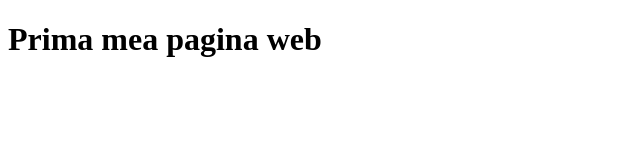
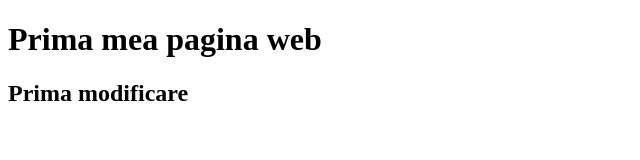
Before and after one commit to Otterisa/Demo, a plain HTML site: page index.html in a window 1280 px wide. Shown: the whole page, without its empty margins (0-640 px from the left). Drawn offline with Linux system fonts and the light colour scheme.

Commit message:
update index.html
added context and removed context

```diff
--- a/index.html
+++ b/index.html
@@ -1,11 +1,10 @@
 <!DOCTYPE html>
 <html lang="en">
   <head>
-    <meta charset="UTF-8" />
-    <meta name="viewport" content="width=device-width, initial-scale=1.0" />
     <title>Document</title>
   </head>
   <body>
     <h1>Prima mea pagina web</h1>
+    <h2>Prima modificare</h2>
   </body>
 </html>
```
